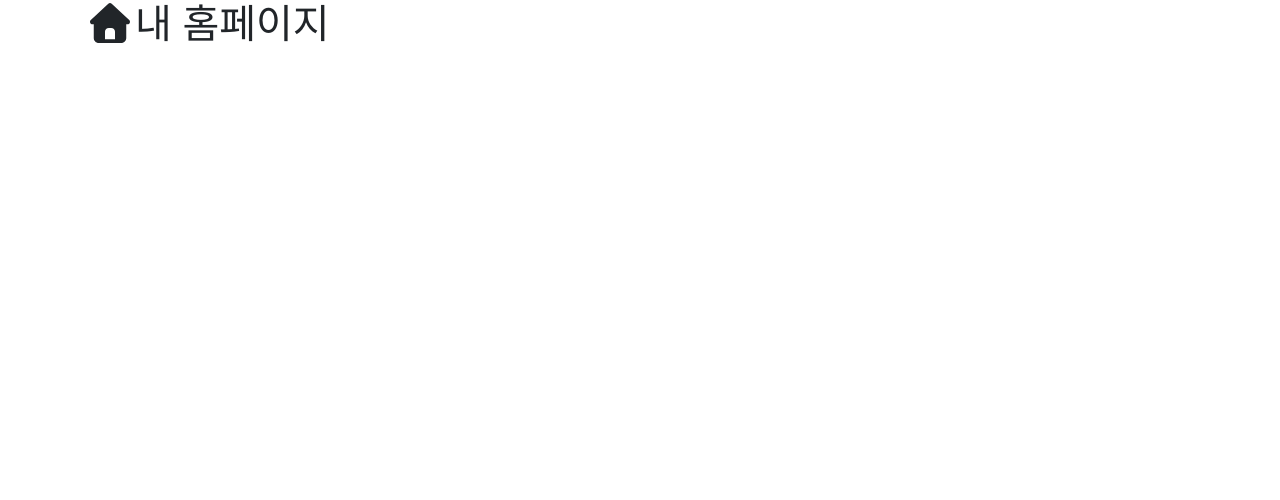
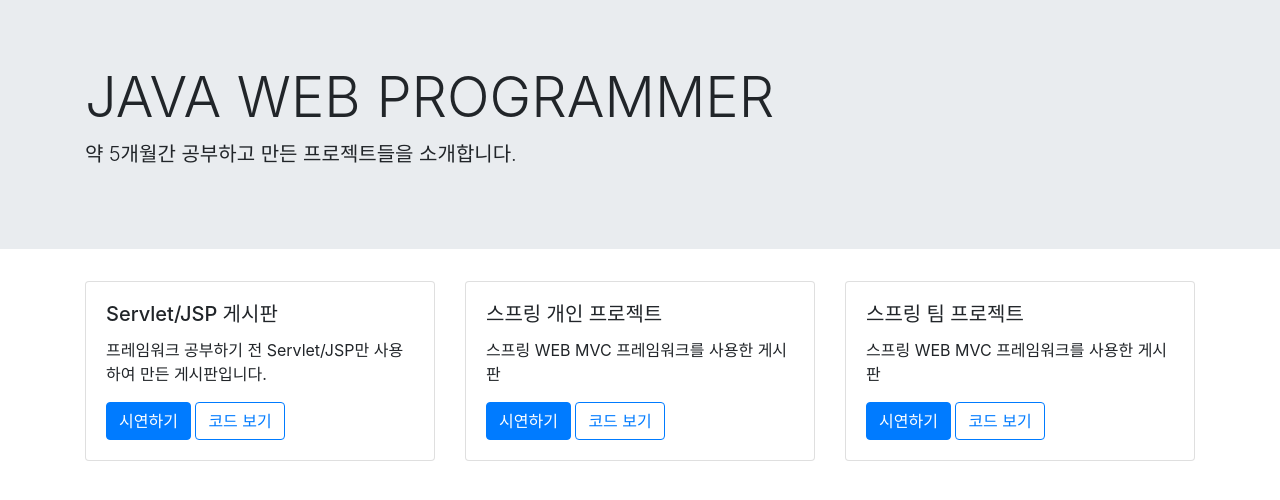
Before and after one commit to kimjaewan1/kimjaewan1.github.io, a plain HTML site: page index.html in a window 1280 px wide. Drawn offline with nearby package versions, Linux system fonts and the light colour scheme.

Commit message:
카드추가

```diff
--- a/index.html
+++ b/index.html
@@ -1,24 +1,76 @@
 <!DOCTYPE html>
 <html>
+
 <head>
     <meta charset="utf-8">
     <meta name="viewport" content="width=device-width, initial-scale=1, shrink-to-fit=no">
-    <link rel="stylesheet" href="https://cdn.jsdelivr.net/npm/bootstrap@4.6.0/dist/css/bootstrap.min.css" integrity="sha384-B0vP5xmATw1+K9KRQjQERJvTumQW0nPEzvF6L/Z6nronJ3oUOFUFpCjEUQouq2+l" crossorigin="anonymous">
+    <link rel="stylesheet" href="https://cdn.jsdelivr.net/npm/bootstrap@4.6.0/dist/css/bootstrap.min.css"
+        integrity="sha384-B0vP5xmATw1+K9KRQjQERJvTumQW0nPEzvF6L/Z6nronJ3oUOFUFpCjEUQouq2+l" crossorigin="anonymous">
     <script src="res/js/all.js"></script>
     <script src="https://ajax.googleapis.com/ajax/libs/jquery/3.6.0/jquery.min.js"></script>
-    <script src="https://cdn.jsdelivr.net/npm/bootstrap@4.6.0/dist/js/bootstrap.bundle.min.js" integrity="sha384-Piv4xVNRyMGpqkS2by6br4gNJ7DXjqk09RmUpJ8jgGtD7zP9yug3goQfGII0yAns" crossorigin="anonymous"></script>
+    <script src="https://cdn.jsdelivr.net/npm/bootstrap@4.6.0/dist/js/bootstrap.bundle.min.js"
+        integrity="sha384-Piv4xVNRyMGpqkS2by6br4gNJ7DXjqk09RmUpJ8jgGtD7zP9yug3goQfGII0yAns"
+        crossorigin="anonymous"></script>
     <style>
     </style>
     <script>
-        $(document).ready(function() {
+        $(document).ready(function () {
 
         });
     </script>
 </head>
+
 <body>
+
+    <div class="jumbotron jumbotron-fluid">
+        <div class="container">
+            <h1 class="display-4">JAVA WEB PROGRAMMER</h1>
+            <p class="lead">약 5개월간 공부하고 만든 프로젝트들을 소개합니다.</p>
+        </div>
+    </div>
+
     <div class="container">
-        <h1>  <i class="fas fa-home"></i>내 홈페이지</h1>
+
+        <div class="row row-cols-1 row-cols-md-3">
+            <div class="col mb-4">
+                <div class="card">
+                    <!-- <img src="..." class="card-img-top" alt="..."> -->
+                    <div class="card-body">
+                        <h5 class="card-title">Servlet/JSP 게시판</h5>
+                        <p class="card-text">프레임워크 공부하기 전
+                            Servlet/JSP만 사용하여 만든 게시판입니다. </p>
+                        <a class="btn btn-primary" href="http://13.209.83.171/jsp/sample2/main">시연하기</a>
+                        <a class="btn btn-outline-primary" href="https://github.com/sebaek/jsp20210510">코드 보기</a>
+                    </div>
+                </div>
+            </div>
+            <div class="col mb-4">
+                <div class="card">
+                    <!-- <img src="..." class="card-img-top" alt="..."> -->
+                    <div class="card-body">
+                        <h5 class="card-title">스프링 개인 프로젝트</h5>
+                        <p class="card-text">스프링 WEB MVC 프레임워크를 사용한 게시판</p>
+                        <a class="btn btn-primary" href="#">시연하기</a>
+                        <a class="btn btn-outline-primary" href="#">코드 보기</a>
+                    </div>
+                </div>
+            </div>
+
+            <div class="col mb-4">
+                <div class="card">
+                    <!-- <img src="..." class="card-img-top" alt="..."> -->
+                    <div class="card-body">
+                        <h5 class="card-title">스프링 팀 프로젝트</h5>
+                        <p class="card-text">스프링 WEB MVC 프레임워크를 사용한 게시판</p>
+                        <a class="btn btn-primary" href="#">시연하기</a>
+                        <a class="btn btn-outline-primary" href="#">코드 보기</a>
+                    </div>
+                </div>
+            </div>
+        </div>
+
     </div>
 
 </body>
+
 </html>
```
